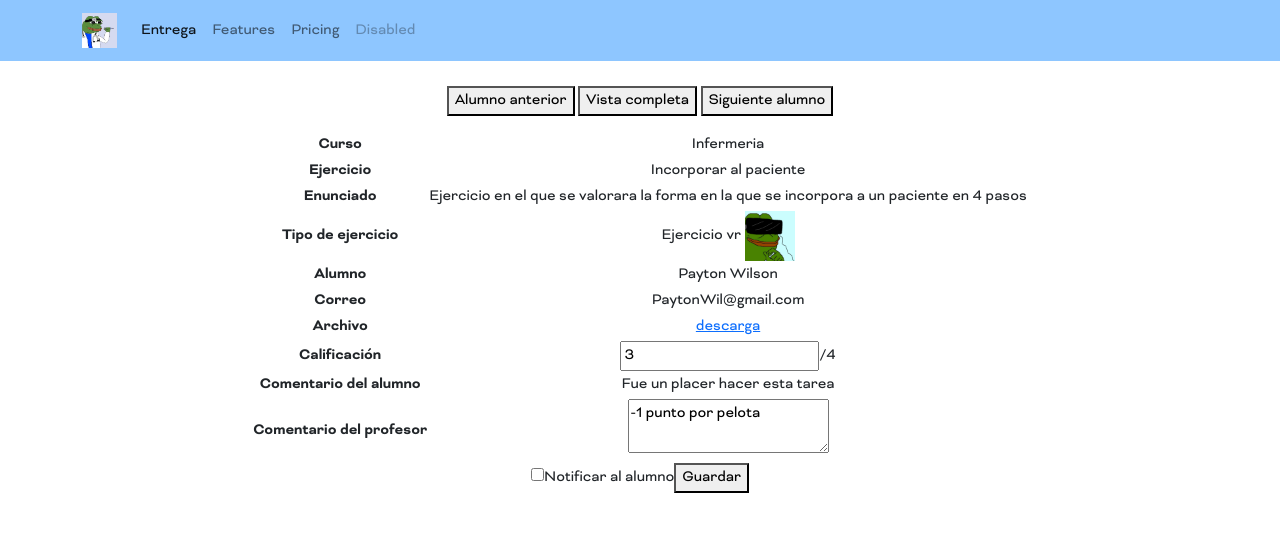
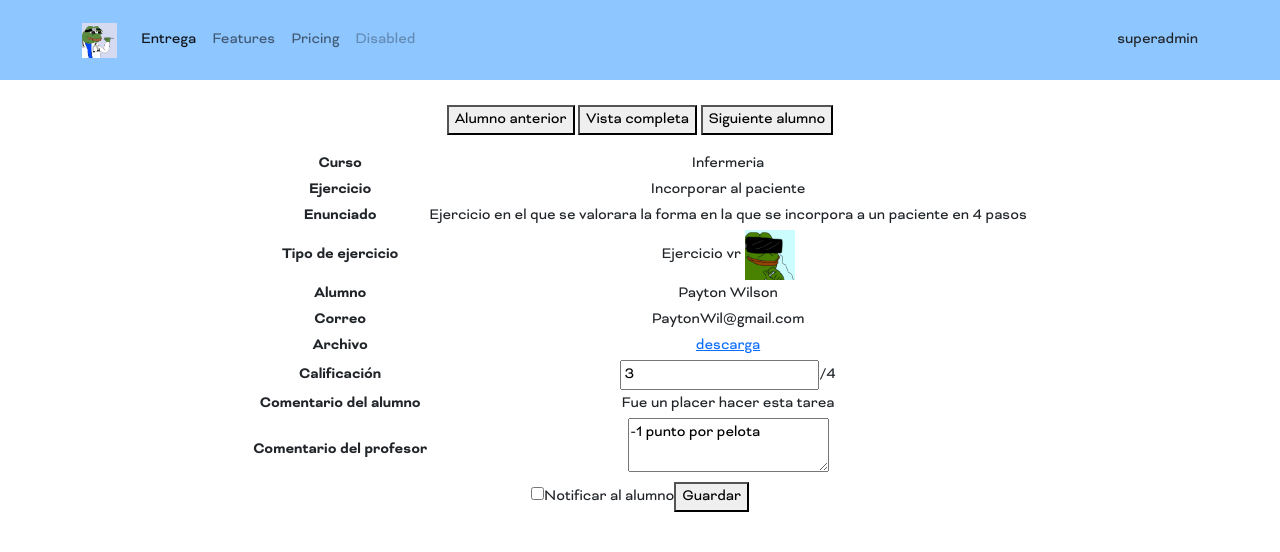
Before and after one commit to edupedu101/VRClassRoom, a Django app: page /entrega/ in a window 1280 px wide. Shown: the top 552 px of the page. Run offline with Django 3.2, Linux system fonts and the light colour scheme; a user stored in the database is signed in; data comes from the database, SQL or seed files in the repository; data that the repository does not hold is empty.

Commit message:
header stiky

```diff
--- a/lms/static/assets/css/style.css
+++ b/lms/static/assets/css/style.css
@@ -62,11 +62,6 @@ body {
   background-color: #8EC6FF !important;
 }
 
-.main-content-container {
-  padding-top: 25px;
-  padding-bottom: 25px;
-}
-
 .entrega-vista-completa table {
   margin: auto;
 }
@@ -74,4 +69,28 @@ body {
 .entrega-vista-completa #app {
   text-align: center;
 }
+
+.entrega-vista-completa .main-content-container {
+  padding-top: 25px;
+  padding-bottom: 25px;
+}
+
+.main-content-container {
+  margin-top: 80px;
+}
+
+.header-container {
+  height: 80px;
+  position: fixed;
+  top: 0;
+  left: 0;
+  right: 0;
+  -webkit-transition: all 1s;
+  transition: all 1s;
+}
+
+.header-container.shrink {
+  height: 50px;
+  position: fixed;
+}
 /*# sourceMappingURL=style.css.map */
--- a/lms/static/assets/css/style.scss
+++ b/lms/static/assets/css/style.scss
@@ -69,10 +69,7 @@ body{
     background-color: #8EC6FF !important;
 }
 
-.main-content-container{
-    padding-top: 25px;
-    padding-bottom: 25px;
-}
+
 
 .entrega-vista-completa{
     table {
@@ -81,4 +78,26 @@ body{
     #app {
         text-align: center;
     }
+    .main-content-container{
+        padding-top: 25px;
+        padding-bottom: 25px;
+    }
 }
+
+.main-content-container{
+    margin-top: 80px;
+
+}
+
+.header-container{
+    height: 80px;
+    position: fixed;
+    top: 0;
+    left: 0;
+    right: 0;
+    transition: all 1s;
+    &.shrink{
+        height: 50px;
+        position: fixed;
+    }
+}
--- /dev/null
+++ b/lms/static/assets/js/global.js
@@ -0,0 +1,19 @@
+$(document).ready(()=>{
+
+    var $header = $('.header-container')
+
+    $(document).scroll(()=>{
+
+        var scrollTop = $(document).scrollTop();
+
+
+        if(scrollTop>1){
+            $header.addClass('shrink');
+        }else{
+            $header.removeClass('shrink');
+        }
+
+
+    });
+
+});
--- a/lms/vroom/templates/vroom/components/base.html
+++ b/lms/vroom/templates/vroom/components/base.html
@@ -7,10 +7,12 @@
     <meta name="viewport" content="width=device-width, initial-scale=1.0">
     <title>Document</title>
 
+    <script src="https://code.jquery.com/jquery-3.6.0.min.js" integrity="sha256-/xUj+3OJU5yExlq6GSYGSHk7tPXikynS7ogEvDej/m4=" crossorigin="anonymous"></script>
     <link href="https://cdn.jsdelivr.net/npm/bootstrap@5.1.3/dist/css/bootstrap.min.css" rel="stylesheet" integrity="sha384-1BmE4kWBq78iYhFldvKuhfTAU6auU8tT94WrHftjDbrCEXSU1oBoqyl2QvZ6jIW3" crossorigin="anonymous">
     <script src="https://cdn.jsdelivr.net/npm/bootstrap@5.1.3/dist/js/bootstrap.bundle.min.js" integrity="sha384-ka7Sk0Gln4gmtz2MlQnikT1wXgYsOg+OMhuP+IlRH9sENBO0LRn5q+8nbTov4+1p" crossorigin="anonymous"></script>
     <script src="https://unpkg.com/vue@next"></script>
     <link rel="stylesheet" href="{% static 'assets/css/style.css' %}">
+    <script src="{% static 'assets/js/global.js' %}"></script>
     <script async src="https://www.googletagmanager.com/gtag/js?id=G-8QBYYSYMSQ"></script>
     <script>
         window.dataLayer = window.dataLayer || [];
--- a/lms/vroom/templates/vroom/components/header.html
+++ b/lms/vroom/templates/vroom/components/header.html
@@ -1,5 +1,5 @@
 {% load static %}
-<nav class="navbar navbar-expand-lg navbar-light bg-primary">
+<nav class="navbar navbar-expand-lg navbar-light bg-primary header-container">
   <div class="container">
     <a class="navbar-brand" href="{% url 'home' %}"><img src="{% static 'assets/Img/logo.png' %}" alt="" width="35" height="35"></a>
     <button class="navbar-toggler" type="button" data-bs-toggle="collapse" data-bs-target="#navbarNavAltMarkup" aria-controls="navbarNavAltMarkup" aria-expanded="false" aria-label="Toggle navigation">
@@ -13,5 +13,15 @@
         <a class="nav-link disabled">Disabled</a>
       </div>
     </div>
+
+    {% if user.is_authenticated %}
+      <div class="">
+        {{user}}
+      </div>
+    {% else %}
+      <div class="">
+        <a href="/login">login</a>
+      </div>
+    {% endif %}
   </div>
 </nav>
```
Also changed, not shown: 1 other file.
